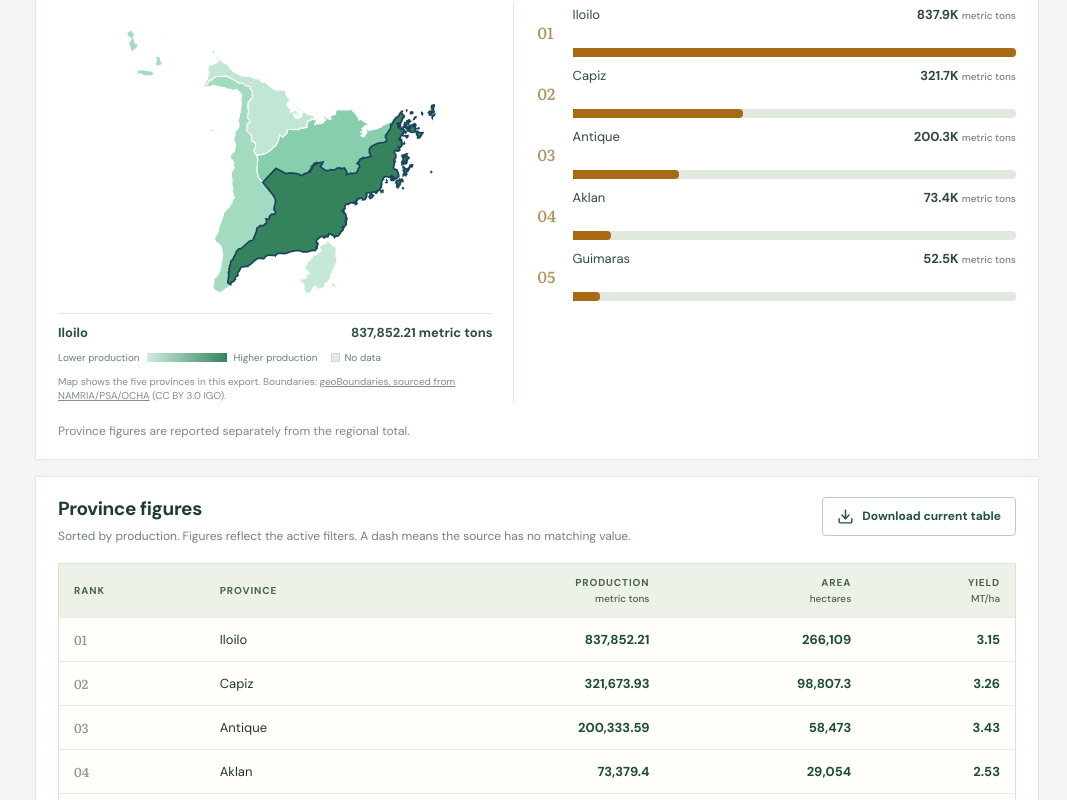
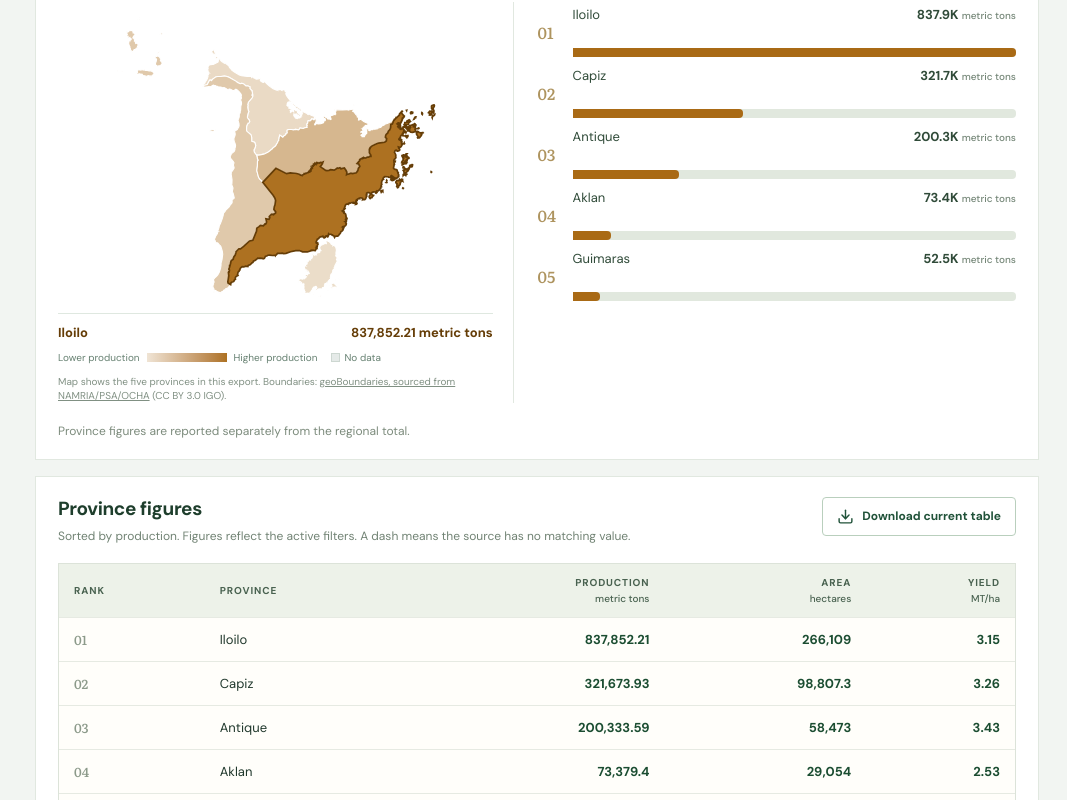
Before and after one commit to gilmour59/agristat_app_script, a React (Vite) app in the folder web/: page / in a window 1280 px wide. Shown: the part 1697-2497 px from the top of the page, without its empty margins (213-1280 px from the left). Built offline with nearby package versions, Linux system fonts and the light colour scheme.

Commit message:
Match province maps to section colors

```diff
--- a/web/src/ProvinceMap.tsx
+++ b/web/src/ProvinceMap.tsx
@@ -41,7 +41,7 @@ export default function ProvinceMap({ data, unit, year, measure }: { data: Rank[
   const active = selected && values.has(selected) ? selected : data[0] ? cleanName(data[0].name) : null;
   const activeValue = active ? values.get(active) : undefined;
   const color = (value: number | undefined) => value === undefined ? '#e5eae8' :
-    `hsl(151 43% ${Math.round(87 - 51 * (max ? value / max : 0))}%)`;
+    `color-mix(in srgb, var(--accent) ${Math.round(18 + 77 * (max ? value / max : 0))}%, white)`;
 
   return <div className="province-map">
     <svg viewBox="0 0 560 400" role="group" aria-label={`${measure} by province in ${year}. ${data.map(item => `${cleanName(item.name)}: ${format(item.value)} ${unit}`).join('; ')}`}>
--- a/web/src/styles.css
+++ b/web/src/styles.css
@@ -111,12 +111,12 @@
 .province-map{min-width:0;padding-right:20px;border-right:1px solid #e1e8e0}
 .province-map svg{display:block;width:100%;max-height:390px}
 .province-map path{stroke:#fff;stroke-width:1.4;cursor:pointer;transition:fill .15s ease}
-.province-map path:hover,.province-map path.active{stroke:#19445b;stroke-width:2.2}
+.province-map path:hover,.province-map path.active{stroke:var(--accent-deep);stroke-width:2.2}
 .province-map path:focus-visible{outline:3px solid #c18d36;outline-offset:2px}
-.province-map-readout{display:flex;align-items:baseline;justify-content:space-between;gap:10px;border-top:1px solid #dfe8e0;padding:10px 0;color:#2b523a;font-size:13px}
+.province-map-readout{display:flex;align-items:baseline;justify-content:space-between;gap:10px;border-top:1px solid #dfe8e0;padding:10px 0;color:var(--accent-deep);font-size:13px}
 .province-map-readout span{font-weight:750;font-variant-numeric:tabular-nums}
 .province-map-legend{display:flex;align-items:center;gap:7px;flex-wrap:wrap;font-size:10px;color:#668071}
-.province-map-legend i{display:inline-block;width:80px;height:9px;background:linear-gradient(to right,hsl(151 43% 87%),hsl(151 43% 36%))}
+.province-map-legend i{display:inline-block;width:80px;height:9px;background:linear-gradient(to right,color-mix(in srgb,var(--accent) 18%,white),color-mix(in srgb,var(--accent) 95%,white))}
 .map-no-data{display:inline-flex;align-items:center;gap:4px;margin-left:7px}
 .map-no-data b{display:inline-block;width:9px;height:9px;background:#e5eae8;border:1px solid #cdd7d1}
 .province-map-source{font-size:10px;line-height:1.4;color:#809083;margin:11px 0 0}
```
